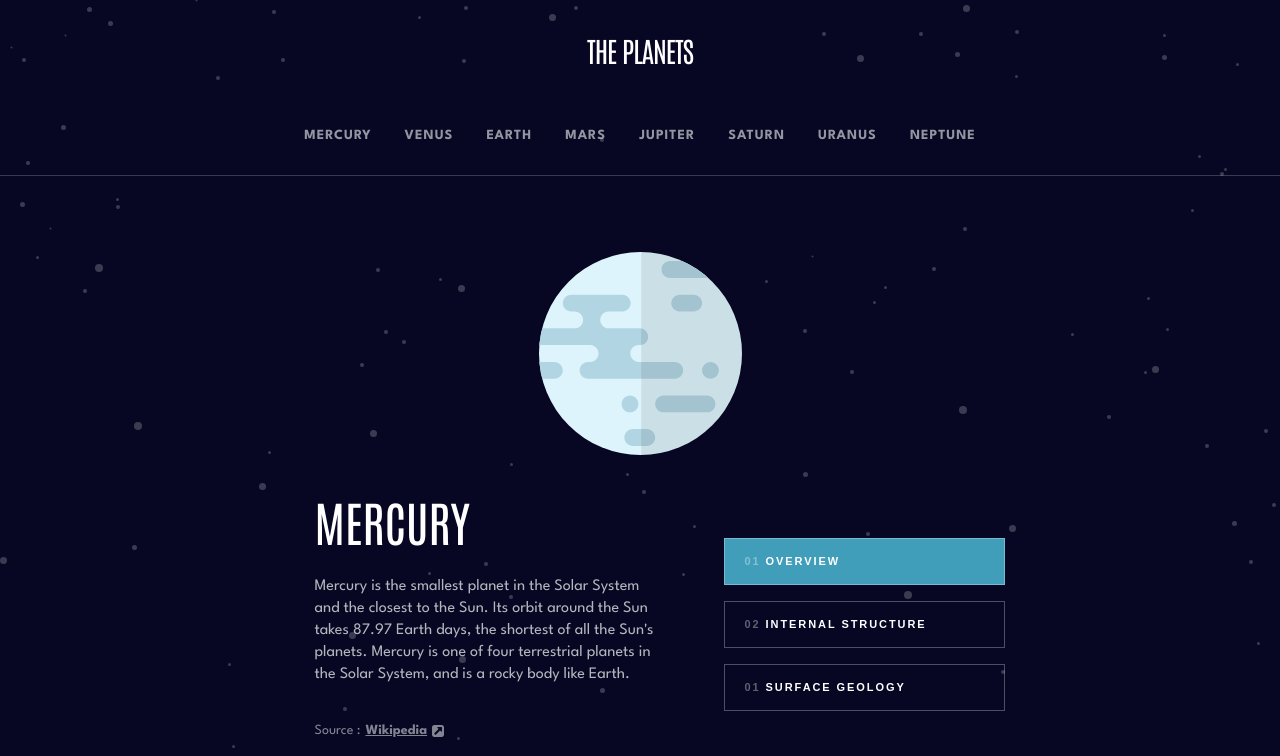
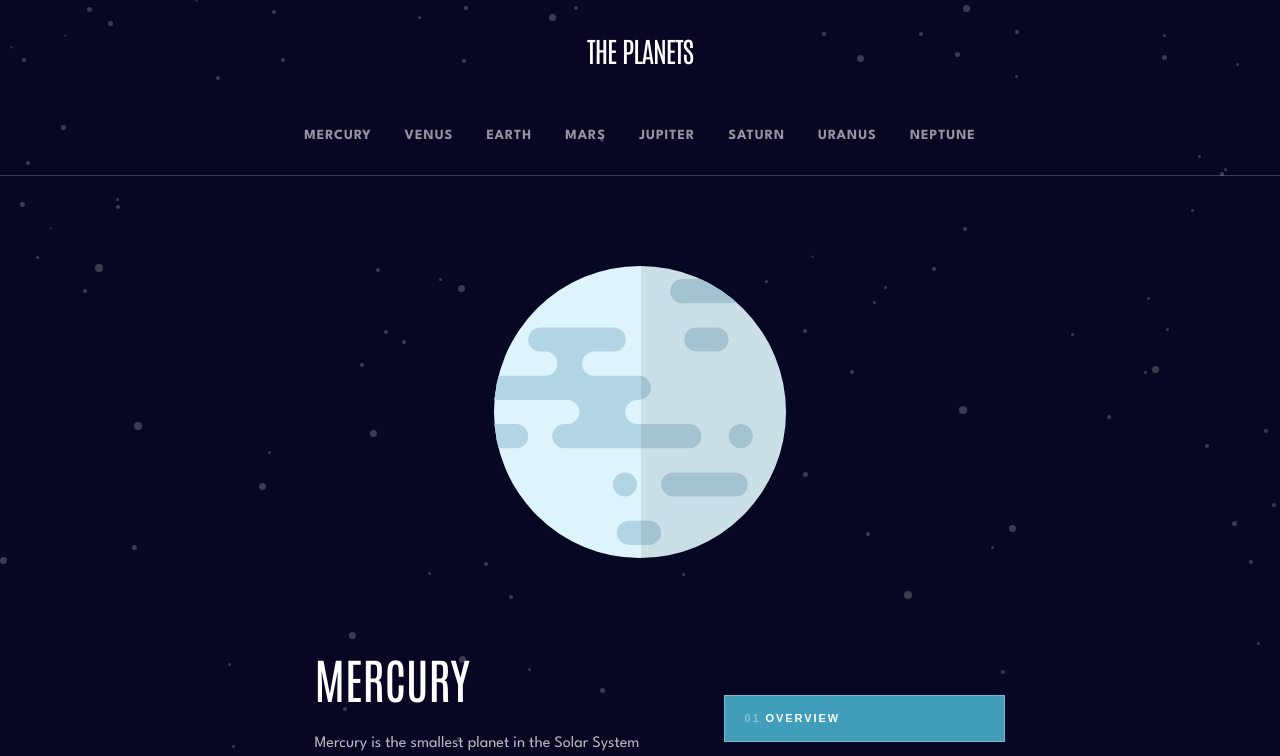
Before and after one commit to GhostHunter78/Planets-facts-site, a React (Vite) app: page /planets/mercury in a window 1280 px wide. Shown: the top 756 px of the page. Built offline with nearby package versions, Linux system fonts and the light colour scheme.

Commit message:
Uploading fnished work

```diff
--- /dev/null
+++ b/src/components/DesktopMenu.jsx
@@ -0,0 +1,90 @@
+import { Link, useParams } from "react-router-dom";
+import styled from "styled-components";
+import data from "../data.json";
+
+const DesktopMenu = () => {
+  const planets = [
+    { name: "Mercury", color: "#def4fc" },
+    { name: "Venus", color: "#f7cc7f" },
+    { name: "Earth", color: "#545bfe" },
+    { name: "Mars", color: "#FF6A45" },
+    { name: "Jupiter", color: "#ECAD7A" },
+    { name: "Saturn", color: "#FCCB6B" },
+    { name: "Uranus", color: "#65F0D5" },
+    { name: "Neptune", color: "#497EFA" },
+  ];
+
+  const { name } = useParams();
+  const planet = data.find((item) => item.name.toLowerCase() === name);
+
+  if (!planet) {
+    // Handling the case where data is not found
+    return null;
+  }
+
+  return (
+    <>
+      <div
+        style={{
+          display: "flex",
+          alignItems: "center",
+          justifyContent: "center",
+        }}
+      >
+        <Menu>
+          {planets.map((planet, index) => (
+            <MenuWord key={index} color={planet.color}>
+              {/* Link to navigate to the planet */}
+              <Link
+                to={`/planets/${planet.name.toLowerCase()}`}
+                style={{ textDecoration: "none", color: "inherit" }}
+              >
+                {planet.name}
+              </Link>
+            </MenuWord>
+          ))}
+        </Menu>
+      </div>
+    </>
+  );
+};
+
+export default DesktopMenu;
+
+const Menu = styled.div`
+  display: none;
+
+  @media (min-width: 1440px) {
+    display: flex;
+    flex-direction: row;
+    align-items: center;
+    gap: 33px;
+  }
+`;
+
+const MenuWord = styled.p`
+  font-size: 16px;
+  font-weight: 700;
+  line-height: 25px;
+  letter-spacing: 1px;
+  text-align: left;
+  text-transform: uppercase;
+  color: #ffffff92;
+  cursor: pointer;
+  position: relative;
+
+  &:hover {
+    color: white;
+    transition: 0.5s;
+    &:before {
+      content: "";
+      position: absolute;
+      top: -36px;
+      left: 0;
+      width: 100%;
+      height: 4px;
+      background-color: ${(props) => props.color};
+      transition: height 2s;
+    }
+  }
+`;
--- a/src/components/Header.jsx
+++ b/src/components/Header.jsx
@@ -3,6 +3,7 @@ import styled, { css } from "styled-components";
 import ArrowIcon from "../SVGs/ArrowIcon";
 import { Link } from "react-router-dom";
 import BurgerIcon from "../SVGs/BurgerIcon";
+import DesktopMenu from "./DesktopMenu";
 
 // Adding breakpoints for responsive designs
 const breakpoints = {
@@ -50,9 +51,12 @@ const Header = () => {
         <BurgerIcon onClick={handleClick} isClicked={isClicked} />
       </LogoAndBurgerIcon>
       <Line></Line>
-
+      <DesktopHeader>
+        <LogoText>THE PLANETS</LogoText>
+        <DesktopMenu />
+      </DesktopHeader>
       {
-        /*iterating through planets' array using map to display them inside the menu*/
+        /*iterating through planets' array using map to display them inside the menu (for mobile)*/
         // using React.Fragment to also return MenuLines
       }
       <MenuDiv isClicked={isClicked}>
@@ -95,6 +99,10 @@ const LogoAndBurgerIcon = styled.div`
   ${media.tablet`
     padding-top: 32px
   `}
+
+  ${media.desktop`
+  display: none;
+  `}
 `;
 
 const LogoText = styled.p`
@@ -109,6 +117,23 @@ const LogoText = styled.p`
 
   ${media.tablet`
     margin: auto
+  `}
+
+  ${media.desktop`
+    margin: 0;
+    cursor: pointer;
+    font-size: 40px;
+  `}
+`;
+
+const DesktopHeader = styled.div`
+  display: none;
+
+  ${media.desktop`
+  padding: 22px 40px 27px 32px;
+  display: flex;
+  align-items: center;
+  justify-content: space-between;
   `}
 `;
 
--- a/src/components/TabletContent.jsx
+++ b/src/components/TabletContent.jsx
@@ -62,6 +62,7 @@ const TabletContent = () => {
 
   return (
     <>
+      <ImageAndMain>
         <TabletPlanetImage activeImage={activeImage} />
         <TabletMain>
           <TabletPlanetSrcAndContent>
@@ -106,11 +107,22 @@ const TabletContent = () => {
             </ActiveNavigationButton>
           </TabletNavigationsDiv>
         </TabletMain>
+      </ImageAndMain>
     </>
   );
 };
 
 export default TabletContent;
+
+const ImageAndMain = styled.div`
+  @media (min-width: 1440px) {
+    width: 100%;
+    display: flex;
+    align-items: center;
+    justify-content: space-around;
+    flex-direction: row;
+  }
+`;
 
 const TabletMain = styled.div`
   display: none;
@@ -122,6 +134,13 @@ const TabletMain = styled.div`
     flex-direction: row;
     padding-left: 39px;
     gap: 70px;
+  }
+
+  @media (min-width: 1440px) {
+    display: flex;
+    align-items: flex-start;
+    justify-content: center;
+    flex-direction: column;
   }
 `;
 
@@ -149,6 +168,10 @@ const TabletPlanetName = styled.h2`
     font-family: Antonio;
     text-transform: uppercase;
   }
+
+  @media (min-width: 1440px) {
+    font-size: 80px;
+  }
 `;
 
 const Content = styled.p`
@@ -163,6 +186,11 @@ const Content = styled.p`
     font-weight: 400;
     line-height: 22px;
   }
+
+  @media (min-width: 1440px) {
+    font-size: 18px;
+    width: 350px;
+  }
 `;
 
 const TabletSourceDiv = styled.div`
@@ -173,6 +201,10 @@ const TabletSourceDiv = styled.div`
     margin-top: 32px;
     gap: 5px;
   }
+
+  @media (min-width: 1440px) {
+    margin-top: 24px;
+  }
 `;
 
 const TabletNavigationsDiv = styled.div`
@@ -181,6 +213,10 @@ const TabletNavigationsDiv = styled.div`
   align-items: center;
   gap: 16px;
   margin-top: 50px;
+
+  @media (min-width: 1440px) {
+    margin-top: -40px;
+  }
 `;
 
 const TabletNavigationButton = styled.button`
@@ -194,6 +230,11 @@ const TabletNavigationButton = styled.button`
   text-align: left;
   color: #ffffff5c;
   background: none;
+
+  @media (min-width: 1440px) {
+    width: 350px;
+    cursor: pointer;
+  }
 `;
 
 const ActiveNavigationButton = styled(TabletNavigationButton)`
@@ -207,6 +248,10 @@ const SourceText = styled.p`
   font-weight: 400;
   line-height: 25px;
   opacity: 0.5;
+
+  @media (min-width: 1440px) {
+    font-size: 16px;
+  }
 `;
 
 const SourceLink = styled.a`
--- a/src/components/TabletInfo.jsx
+++ b/src/components/TabletInfo.jsx
@@ -48,6 +48,10 @@ const TabletInfoDivs = styled.div`
     gap: 8px;
     margin-left: 40px;
   }
+
+  @media (min-width: 1440px) {
+    margin-top: 87px;
+  }
 `;
 
 const TabletInfoDiv = styled.div`
@@ -59,6 +63,11 @@ const TabletInfoDiv = styled.div`
     flex-direction: column;
     border: 1px solid #ffffff49;
     gap: 6px;
+  }
+
+  @media (min-width: 1440px) {
+    width: 255px;
+    padding: 20px 0 27px 23px;
   }
 `;
 
@@ -75,6 +84,10 @@ const TabletInfoTitle = styled.p`
     text-transform: uppercase;
     opacity: 0.2;
   }
+
+  @media (min-width: 1440px) {
+    font-size: 14px;
+  }
 `;
 
 const TabletInfoNumbers = styled.h2`
@@ -90,4 +103,8 @@ const TabletInfoNumbers = styled.h2`
     letter-spacing: -0.75px;
     text-transform: uppercase;
   }
+
+  @media (min-width: 1440px) {
+    font-size: 40px;
+  }
 `;
--- a/src/components/TabletMenu.jsx
+++ b/src/components/TabletMenu.jsx
@@ -55,6 +55,10 @@ const Menu = styled.div`
     padding: 39px 52px 27px 52px;
     gap: 33px;
   }
+
+  @media (min-width: 1440px) {
+    display: none;
+  }
 `;
 
 const MenuWord = styled.p`
--- a/src/components/TabletPlanetImage.jsx
+++ b/src/components/TabletPlanetImage.jsx
@@ -7,6 +7,8 @@ const TabletPlanetImage = ({ activeImage }) => {
         display: "flex",
         alignItems: "center",
         justifyContent: "center",
+        height: "400px",
+        width: "100%",
       }}
     >
       {activeImage && <Planet src={activeImage} alt="Planet" />}
@@ -17,6 +19,5 @@ const TabletPlanetImage = ({ activeImage }) => {
 export default TabletPlanetImage;
 
 const Planet = styled.img`
-  margin-top: 40px;
-  width: 70%;
+  width: 40%;
 `;
--- a/src/components/index.js
+++ b/src/components/index.js
@@ -1,5 +1,6 @@
 export { default as Header } from "./Header";
 export { default as TabletMenu } from "./TabletMenu";
+export { default as DesktopMenu } from "./DesktopMenu";
 export { default as TabletContent } from "./TabletContent";
 export { default as TabletInfo } from "./TabletInfo";
 export { default as TabletPlanetImage } from "./TabletPlanetImage";
--- a/src/data.json
+++ b/src/data.json
@@ -42,7 +42,7 @@
     "radius": "6,051.8 KM",
     "temperature": "471°c",
     "images": {
-      "planet": "/assets/planet-venus.svg",
+      "planet": "/assets/planet-venus-internal.svg",
       "internal": "/assets/planet-venus-internal.svg",
       "geology": "/assets/geology-venus.png"
     }
--- a/src/pages/Home.jsx
+++ b/src/pages/Home.jsx
@@ -130,10 +130,12 @@ const Home = () => {
             <InfoNumbers>{planet.temperature}</InfoNumbers>
           </InfoDiv>
         </InfoDivs>
-        {/* Planet name, content and Wikipedia source div for Tablet dedisgn. Importing TabletContent from components */}
-        <TabletContent />
-        {/* Importing TabletInfo from components to display planet information divs for tablet design */}
-        <TabletInfo />
+        <TabletDiv>
+          {/* Planet name, content and Wikipedia source div for Tablet dedisgn. Importing TabletContent from components */}
+          <TabletContent />
+          {/* Importing TabletInfo from components to display planet information divs for tablet design */}
+          <TabletInfo />
+        </TabletDiv>
       </Main>
     </>
   );
@@ -296,3 +298,12 @@ const InfoNumbers = styled.h2`
   letter-spacing: -0.75px;
   text-transform: uppercase;
 `;
+
+const TabletDiv = styled.div`
+  @media (min-width: 1440px) {
+    display: flex;
+    flex-direction: column;
+    align-items: center;
+    padding-right: 165px;
+  }
+`;
```
Lines whose indentation alone changed are shown as unchanged.
